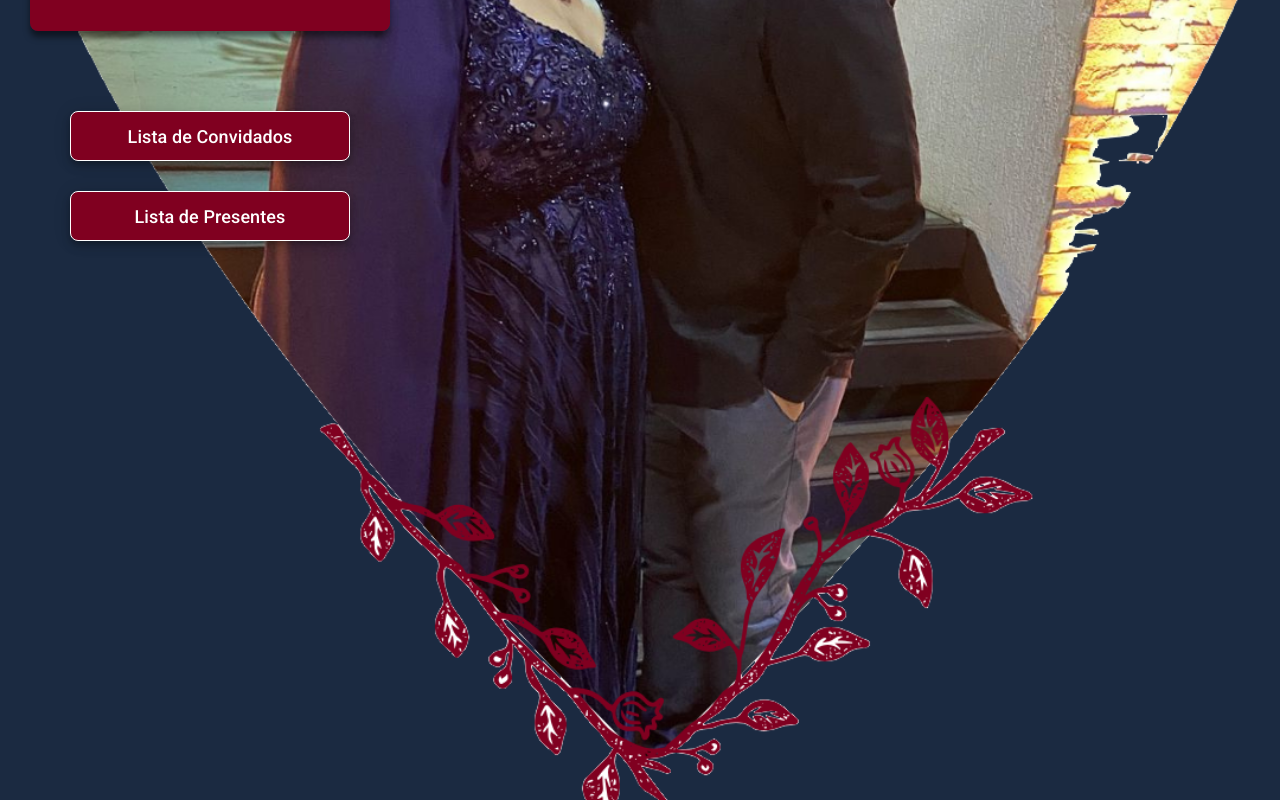
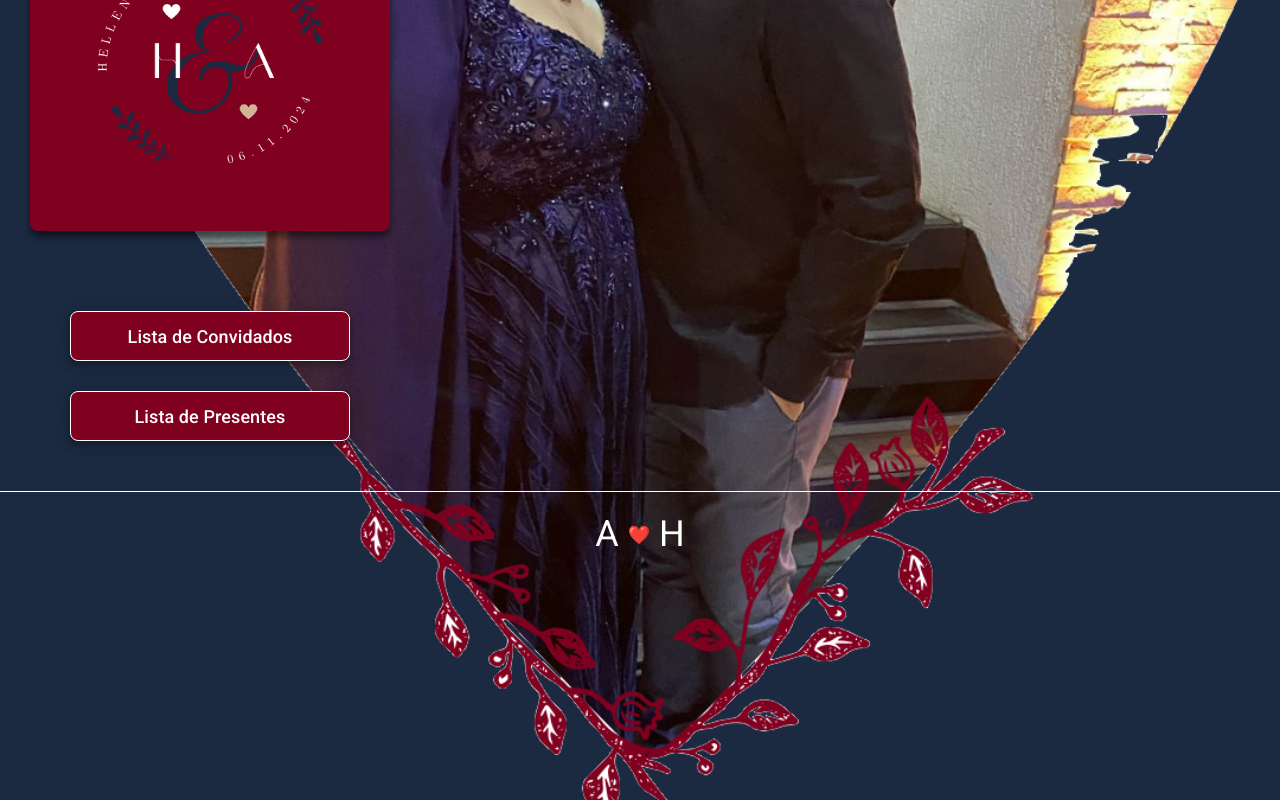
Before and after one commit to AdrianSilvadoNascimento/wedding_web, an Angular app: page / in a window 1280 px wide. Shown: the part 893-1693 px from the top of the page. Built offline with nearby package versions, Linux system fonts and the light colour scheme.

Commit message:
implement guests and gifts list

```diff
--- a/src/app/app.component.html
+++ b/src/app/app.component.html
@@ -2,4 +2,6 @@
   <app-header></app-header>
 
   <router-outlet />
+
+  <app-footer></app-footer>
 </main>
--- a/src/app/app.component.ts
+++ b/src/app/app.component.ts
@@ -2,10 +2,11 @@ import { Component } from '@angular/core';
 import { RouterOutlet } from '@angular/router';
 
 import { HeaderComponent } from './components/header/header.component';
+import { FooterComponent } from "./components/footer/footer.component";
 @Component({
   selector: 'app-root',
   standalone: true,
-  imports: [RouterOutlet, HeaderComponent],
+  imports: [RouterOutlet, HeaderComponent, FooterComponent],
   templateUrl: './app.component.html',
   styleUrl: './app.component.scss'
 })
--- a/src/app/app.routes.ts
+++ b/src/app/app.routes.ts
@@ -1,7 +1,12 @@
 import { Routes } from '@angular/router';
+
 import { HomeComponent } from './components/home/home.component';
+import { GuestsListComponent } from './components/guests_list/guests_list.component';
+import { GiftListComponent } from './components/gift_list/gift_list.component';
 
 export const routes: Routes = [
   { path: '', component: HomeComponent },
   { path: '**', redirectTo: '' },
+  { path: 'convidados', component: GuestsListComponent },
+  { path: 'presentes', component: GiftListComponent },
 ];
--- /dev/null
+++ b/src/app/components/footer/footer.component.html
@@ -0,0 +1,3 @@
+<section id="footer">
+  <h3>A <span>❤️</span> H</h3>
+</section>
--- /dev/null
+++ b/src/app/components/footer/footer.component.scss
@@ -0,0 +1,15 @@
+#footer {
+  border-top: 0.5px solid #fff;
+  padding: 20px;
+  margin-top: 50px;
+  text-align: center;
+  color: #fff;
+
+  h3 {
+    span {
+      position: relative;
+      font-size: 18px;
+      top: -5px;
+    }
+  }
+}
--- a/src/app/components/home/home.component.html
+++ b/src/app/components/home/home.component.html
@@ -18,11 +18,11 @@
       />
 
       <div id="botoes">
-        <button mat-fab extended>
+        <button mat-fab extended routerLink="convidados">
           Lista de Convidados
         </button>
 
-        <button mat-fab extended>
+        <button mat-fab extended routerLink="presentes">
           Lista de Presentes
         </button>
       </div>
--- a/src/app/components/home/home.component.scss
+++ b/src/app/components/home/home.component.scss
@@ -23,7 +23,7 @@
       position: relative;
       left: 50%;
       transform: translateX(-50%);
-      margin-top: 400px;
+      margin-top: 600px;
 
       a {
         border: 15px solid #1b2a41;
--- a/src/app/components/home/home.component.ts
+++ b/src/app/components/home/home.component.ts
@@ -1,11 +1,12 @@
 import { Component } from '@angular/core';
+import { RouterModule } from '@angular/router';
 
 import { MatButtonModule } from '@angular/material/button';
 
 @Component({
   selector: 'app-home',
   standalone: true,
-  imports: [MatButtonModule],
+  imports: [MatButtonModule, RouterModule],
   templateUrl: './home.component.html',
   styleUrls: ['./home.component.scss']
 })
```
Also changed, not shown: src/app/components/footer/footer.component.ts (added, +12 -0 lines).
